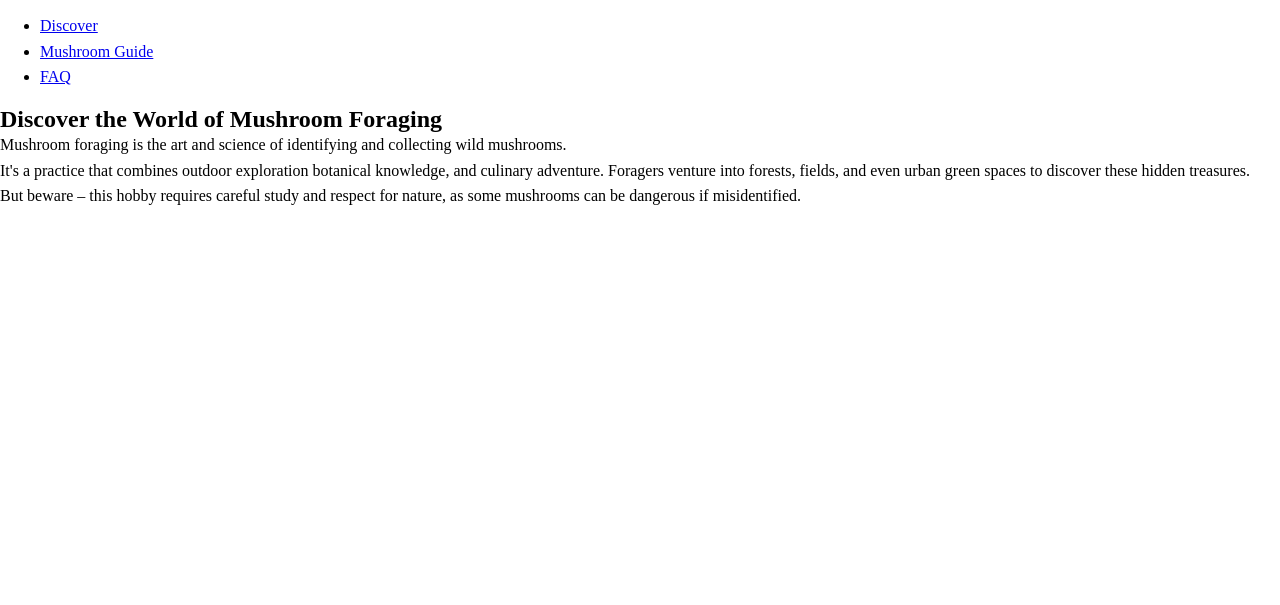
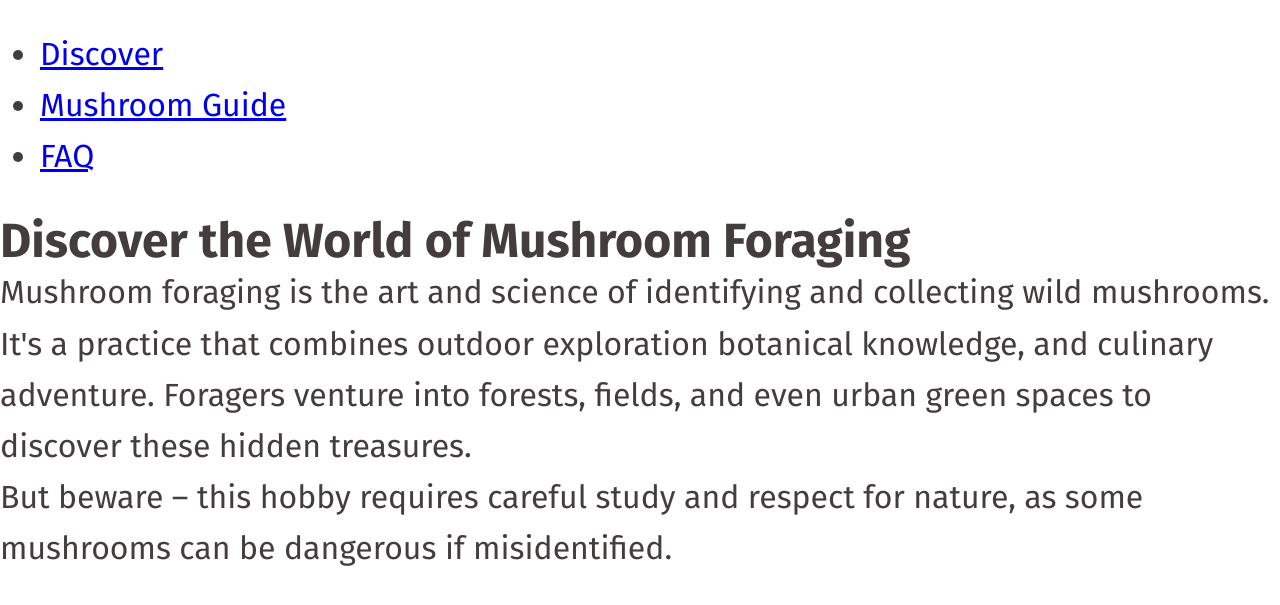
Before and after one commit to miguelzaga/fem-from-scratch, a plain HTML site: page index.html in a window 1280 px wide. Shown: the part 35-640 px from the top of the page. Drawn offline with Linux system fonts and the light colour scheme.

Commit message:
add typography

```diff
--- a/index.html
+++ b/index.html
@@ -1,11 +1,17 @@
 <!DOCTYPE html>
 <html lang="en">
+
 <head>
   <meta charset="UTF-8" />
   <meta name="viewport" content="width=device-width, initial-scale=1.0" />
   <title>Document</title>
+  <link rel="preconnect" href="https://fonts.googleapis.com" />
+  <link rel="preconnect" href="https://fonts.gstatic.com" crossorigin />
+  <link href="https://fonts.googleapis.com/css2?family=Fira+Sans:wght@400;700&family=Outfit:wght@100..900&display=swap"
+    rel="stylesheet" />
   <link rel="stylesheet" href="styles.css">
 </head>
+
 <body>
   <header class="site-header">
     <img src="/assets/fungi-finders.svg" alt="Fungi Finders" />
@@ -37,4 +43,5 @@
     </section>
   </main>
 </body>
+
 </html>
--- a/styles.css
+++ b/styles.css
@@ -91,5 +91,34 @@
     --clr-orange-500: hsl(28, 43%, 28%);
     --clr-red-500: hsl(359, 34%, 24%);
     --clr-teal-500: hsl(186, 42%, 25%);
+
+    --ff-base: "Fira Sans", sans-serif;
+    --ff-heading: "Outfit", sans-serif;
+
+    --fs-300: 0.875rem;
+    --fs-400: 1rem;
+    --fs-500: 1.125rem;
+    --fs-600: 1.25rem;
+    --fs-700: 1.5rem;
+    --fs-800: 2rem;
+    --fs-900: 3.75rem;
+    --fs-1000: 3.75rem;
+
+    @media (width > 760px) {
+      --fs-300: 0.875rem;
+      --fs-400: 1rem;
+      --fs-500: 1.25rem;
+      --fs-600: 1.5rem;
+      --fs-700: 2rem;
+      --fs-800: 3rem;
+      --fs-900: 5rem;
+      --fs-1000: 7.5rem;
+    }
   }
 }
+
+body {
+  font-size: var(--fs-700);
+  font-family: var(--ff-base);
+  color: var(--clr-brown-500);
+}
```
Lines whose indentation alone changed are shown as unchanged.
